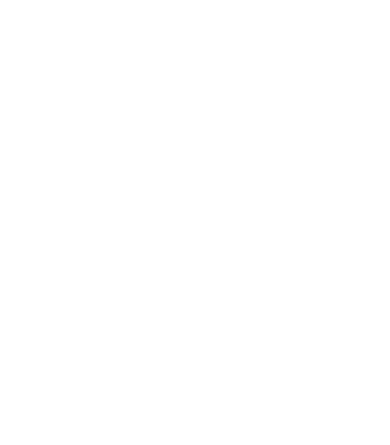
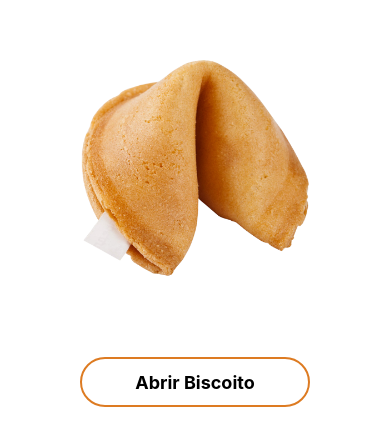
Before and after one commit to EderCosta21/curso_react_native, a React Native app: screen / in a window 390 px wide. Shown: the part 197-642 px from the top of the page. Built offline with nearby package versions, Linux system fonts and the light colour scheme.

Commit message:
biscoito da sorte

```diff
--- a/App.tsx
+++ b/App.tsx
@@ -7,18 +7,97 @@
   Button,
   Alert,
   TextInput,
+  TouchableOpacity,
 } from 'react-native';
 
 class App extends React.Component<any, any> {
+  frase: string[];
+
+  constructor(props: any) {
+    super(props);
+    {
+      this.state = {
+        textoFrase: '',
+        imgClosed: require('./src/images/biscoitofechado.png'),
+        imgOpen: require('./src/images/biscoitoaberto.png'),
+        img: require('./src/images/biscoitofechado.png'),
+      };
+
+      this.openBiscoito = this.openBiscoito.bind(this);
+    }
+    this.frase = [
+      'Tudo o que um sonho precisa para ser realizado é alguém que acredite que ele possa ser realizado',
+      'Imagine uma nova história para sua vida e acredite nela.',
+      'Não espere por uma crise para descobrir o que é importante em sua vida.',
+      'Pessimismo leva à fraqueza, otimismo ao poder.',
+      'O otimismo é a fé em ação. Nada se pode levar a efeito sem otimismo.',
+      'O otimismo é a fé em ação. Nada se pode levar a efeito sem otimismo.',
+      'Não são as nossas ideias que nos fazem otimistas ou pessimistas, mas o otimismo e o pessimismo de origem fisiológica que fazem as nossas ideias.',
+      'O contrário do pessimismo raramente é o otimismo. O contrário do pessimismo, se não é a boa intenção de injetar força nos fracos, o que é bonito e faz bem, é quase sempre a idiota.',
+      'Ser feliz sem motivo é a mais autêntica forma de felicidade.',
+      'Ser feliz sem motivo é a mais autêntica forma de felicidade.',
+      'Deve-se temer mais o amor de uma mulher do que o ódio de um homem',
+      'Tudo vale a pena quando a alma não é pequena.',
+    ];
+  }
+
+  openBiscoito() {
+    let number = Math.floor(Math.random() * this.frase.length);
+    this.setState({textoFrase: this.frase[number], img: this.state.imgOpen});
+  }
   render() {
-    return <View style={styles.container}></View>;
+    return (
+      <View style={styles.container}>
+        <Image style={styles.img} source={this.state.img} />
+        <Text style={styles.textoFrase}> {this.state.textoFrase}</Text>
+        <TouchableOpacity
+          style={styles.botao}
+          onPress={() => {
+            this.openBiscoito();
+          }}>
+          <View style={styles.btnArea}>
+            <Text style={styles.btnTexto}>Abrir Biscoito</Text>
+          </View>
+        </TouchableOpacity>
+      </View>
+    );
   }
 }
 const styles = StyleSheet.create({
   container: {
     margin: 20,
-    padding: 10,
     flex: 1,
+    alignItems: 'center',
+    justifyContent: 'center',
+  },
+  img: {
+    width: 250,
+    height: 250,
+  },
+  textoFrase: {
+    fontSize: 20,
+    color: '#dd7b22',
+    margin: 20,
+    fontStyle: 'italic',
+    textAlign: 'center',
+  },
+  botao: {
+    width: 230,
+    height: 50,
+    borderWidth: 2,
+    borderColor: '#dd7b22',
+    borderRadius: 25,
+  },
+  btnArea: {
+    flex: 1,
+    flexDirection: 'row',
+    justifyContent: 'center',
+    alignItems: 'center',
+  },
+  btnTexto: {
+    fontSize: 18,
+    fontWeight: '700',
+    borderColor: '#dd7b22',
   },
 });
 
```
Also changed, not shown: src/images/biscoitoaberto.png (added), src/images/biscoitofechado.png (added).
